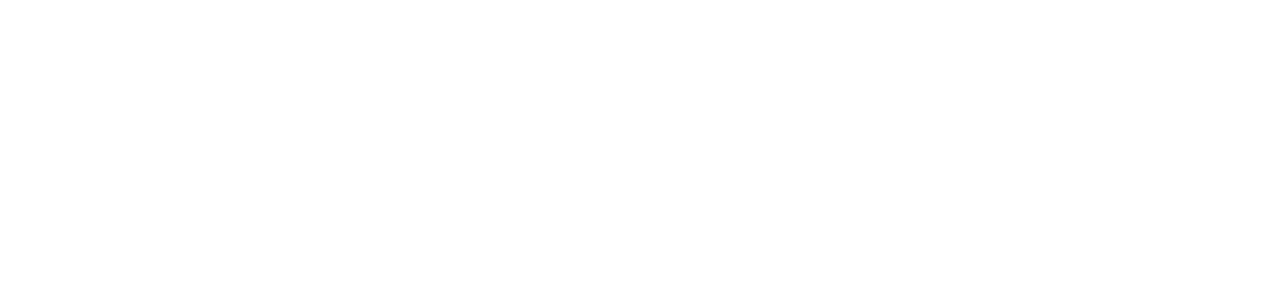
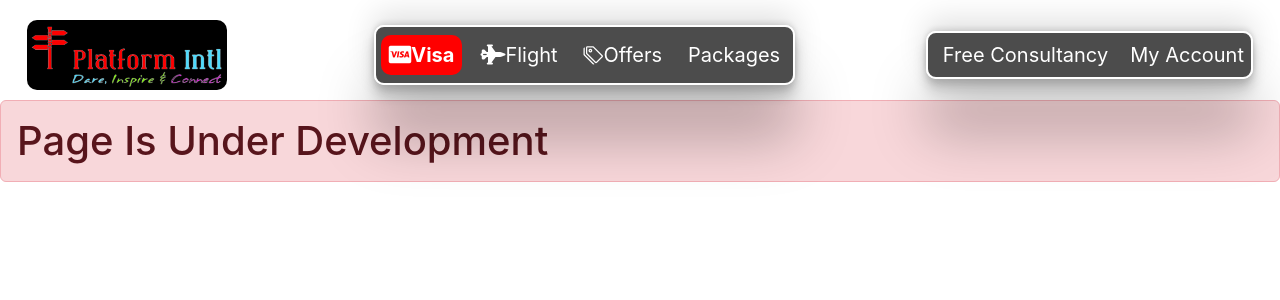
Before and after one commit to UmerYasir718/Travel_and_Tourism, a React (Create React App) app: page /visa in a window 1280 px wide. Before the commit this address had no page. Shown: the top 300 px of the page. Built offline with nearby package versions, Linux system fonts and the light colour scheme.

Commit message:
UmerYasir718

```diff
--- a/src/App.css
+++ b/src/App.css
@@ -44,27 +44,32 @@
 
 }
 
-/* .navbar-nav {
+.navbar-nav {
   display: flex;
   justify-content: center;
   align-content: center;
   align-items: center;
   margin: auto;
-} */
+  background-color: rgb(0, 0, 0, 0.7);
+  border-radius: 10px;
+  border: 2px solid white;
+  box-shadow: rgba(0, 0, 0, 0.25) 0px 54px 55px, rgba(0, 0, 0, 0.12) 0px -12px 30px, rgba(0, 0, 0, 0.12) 0px 4px 6px, rgba(0, 0, 0, 0.17) 0px 12px 13px, rgba(0, 0, 0, 0.09) 0px -3px 5px;
+}
 
 .nav-link {
   font-size: 20px;
-  color: black;
+  color: white;
   display: flex;
   justify-content: center;
   align-content: center;
   align-items: center;
+  margin: 5px;
 }
 
 .nav-link:hover {
   font-size: 20px;
   color: rgb(255, 255, 255);
-  background-color: rgb(0, 0, 0);
+  background-color: red;
   border-radius: 10px;
 }
 
@@ -77,19 +82,24 @@
   padding: 5px;
 }
 
+.navBtnGroup {
+  background-color: rgb(0, 0, 0, 0.7);
+  border-radius: 10px;
+  border: 2px solid white;
+  box-shadow: rgba(0, 0, 0, 0.25) 0px 54px 55px, rgba(0, 0, 0, 0.12) 0px -12px 30px, rgba(0, 0, 0, 0.12) 0px 4px 6px, rgba(0, 0, 0, 0.17) 0px 12px 13px, rgba(0, 0, 0, 0.09) 0px -3px 5px;
+}
+
 .navBtn {
-  background-color: red;
   padding: 6px;
   border-radius: 5px;
   color: white;
 }
 
 .navBtn:hover {
-  background-color: black;
-  font-weight: bold;
+  background-color: red;
   color: white;
   border-radius: 10px;
-  padding: 5px;
+  padding: 6px;
 }
 
 @media only screen and (max-width: 998px) {
--- /dev/null
+++ b/src/MyComponents/Visa/Visa.js
@@ -0,0 +1,12 @@
+import React from "react";
+import Navbar from "../../mainComponets/Navbar";
+export default function Visa() {
+  return (
+    <div>
+      <Navbar />
+      <h1 className="alert alert-danger " style={{ marginTop: "100px" }}>
+        Page Is Under Development
+      </h1>
+    </div>
+  );
+}
--- a/src/mainComponets/MainRoutes.js
+++ b/src/mainComponets/MainRoutes.js
@@ -4,12 +4,14 @@
 import Home from "../MyComponents/HomePage/Home";
 import Offers from "../MyComponents/Offers/Offers";
 import Packages from "../MyComponents/Packages/Packages";
+import Visa from "../MyComponents/Visa/Visa";
 export default function MainRoutes() {
   return (
     <div>
       <Router basename="/">
         <Routes>
           <Route exact path="/" element={<Home />}></Route>
+          <Route exact path="/visa" element={<Visa />}></Route>
           <Route exact path="/flight" element={<Flight />}></Route>
           <Route exact path="/offers" element={<Offers />}></Route>
           <Route exact path="/packages" element={<Packages />}></Route>
--- a/src/mainComponets/Navbar.js
+++ b/src/mainComponets/Navbar.js
@@ -52,26 +52,26 @@
             <span className="navbar-toggler-icon"></span>
           </button>
           <div className="collapse navbar-collapse" id="navbarSupportedContent">
-            <ul className="navbar-nav me-auto mb-2 mb-lg-0 m-auto d-flex justify-content-center align-content-center">
+            <ul className="navbar-nav me-auto mb-2 mb-lg-0 ">
               <li className="nav-item">
-                <NavLink className="nav-link mx-2 " to="/">
-                  <i className="fa-brands fa-cc-visa"></i>&nbsp; Visa
+                <NavLink className="nav-link  " to="/visa">
+                  <i className="fa-brands fa-cc-visa"></i> Visa
                 </NavLink>
               </li>
               <li className="nav-item">
-                <NavLink className="nav-link mx-2" to="/flight">
+                <NavLink className="nav-link" to="/flight">
                   <i className="fa-solid fa-jet-fighter"></i>
                   Flight
                 </NavLink>
               </li>
               <li className="nav-item">
-                <NavLink className="nav-link mx-2" to="/offers">
+                <NavLink className="nav-link" to="/offers">
                   <i className="bi bi-tags"></i>
                   Offers
                 </NavLink>
               </li>
               <li className="nav-item">
-                <NavLink className="nav-link mx-2" to="/packages">
+                <NavLink className="nav-link" to="/packages">
                   Packages
                 </NavLink>
               </li>
```
